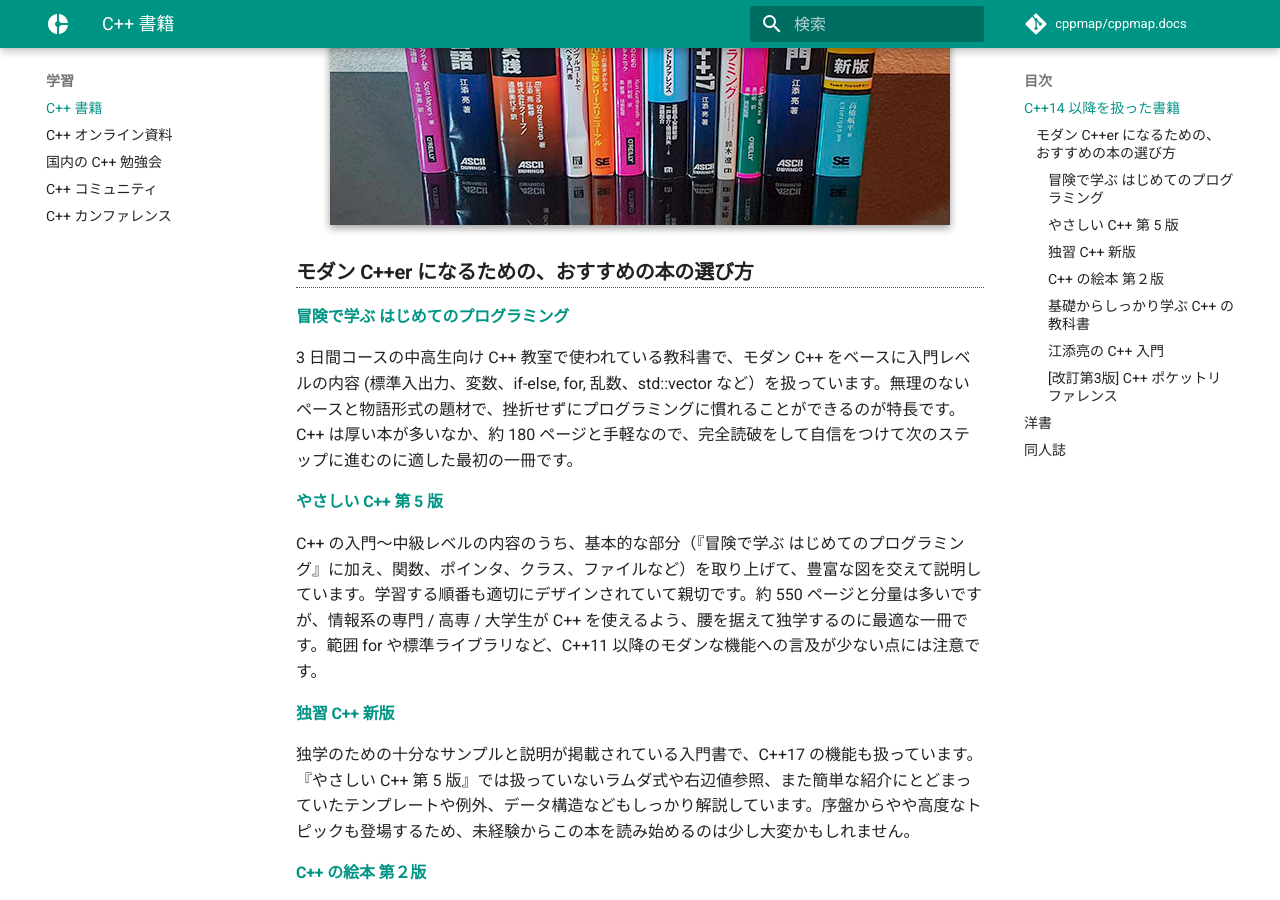
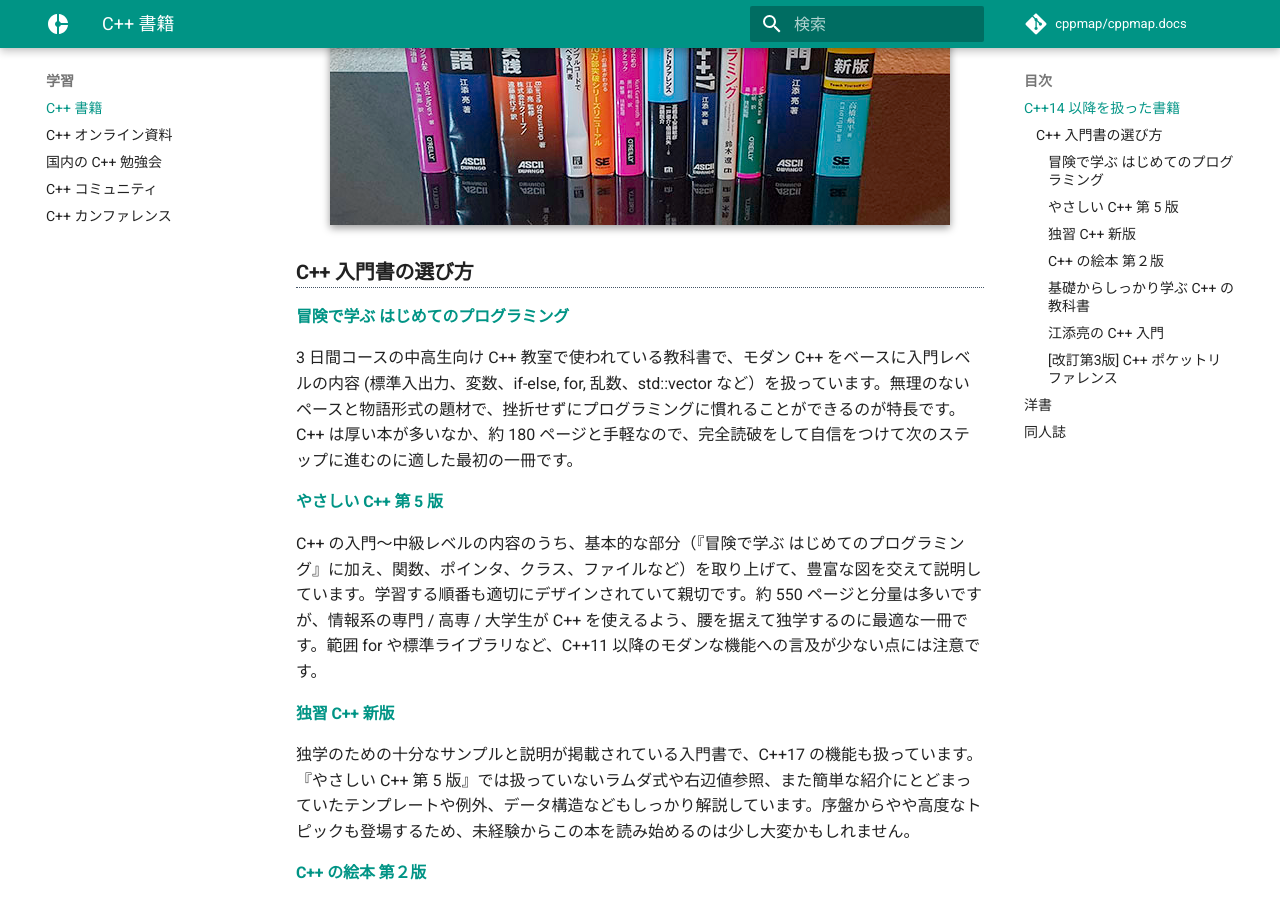
Before and after one commit to cppmap/cppmap.docs, an MkDocs documentation site: the page built from docs/learn/books.md, in a window 1280 px wide and 900 px high, scrolled down 1698 px. Built offline with MkDocs 1.6.1 and Material for MkDocs 9.7.7, drawn with Linux system fonts in a browser that asks for light colours; nearby versions of some CDN libraries; comment, search, counter and statistics services are not loaded.

Commit message:
Update books.md

```diff
--- a/docs/learn/books.md
+++ b/docs/learn/books.md
@@ -28,7 +28,7 @@ C++ の学習に役立つ最新の書籍を紹介します。
 ![](images/books.jpg)
 
 
-### モダン C++er になるための、おすすめの本の選び方
+### C++ 入門書の選び方
 
 #### [冒険で学ぶ はじめてのプログラミング](https://amzn.to/2IWnWnx)
 3 日間コースの中高生向け C++ 教室で使われている教科書で、モダン C++ をベースに入門レベルの内容 (標準入出力、変数、if-else, for, 乱数、std::vector など）を扱っています。無理のないペースと物語形式の題材で、挫折せずにプログラミングに慣れることができるのが特長です。C++ は厚い本が多いなか、約 180 ページと手軽なので、完全読破をして自信をつけて次のステップに進むのに適した最初の一冊です。
```
